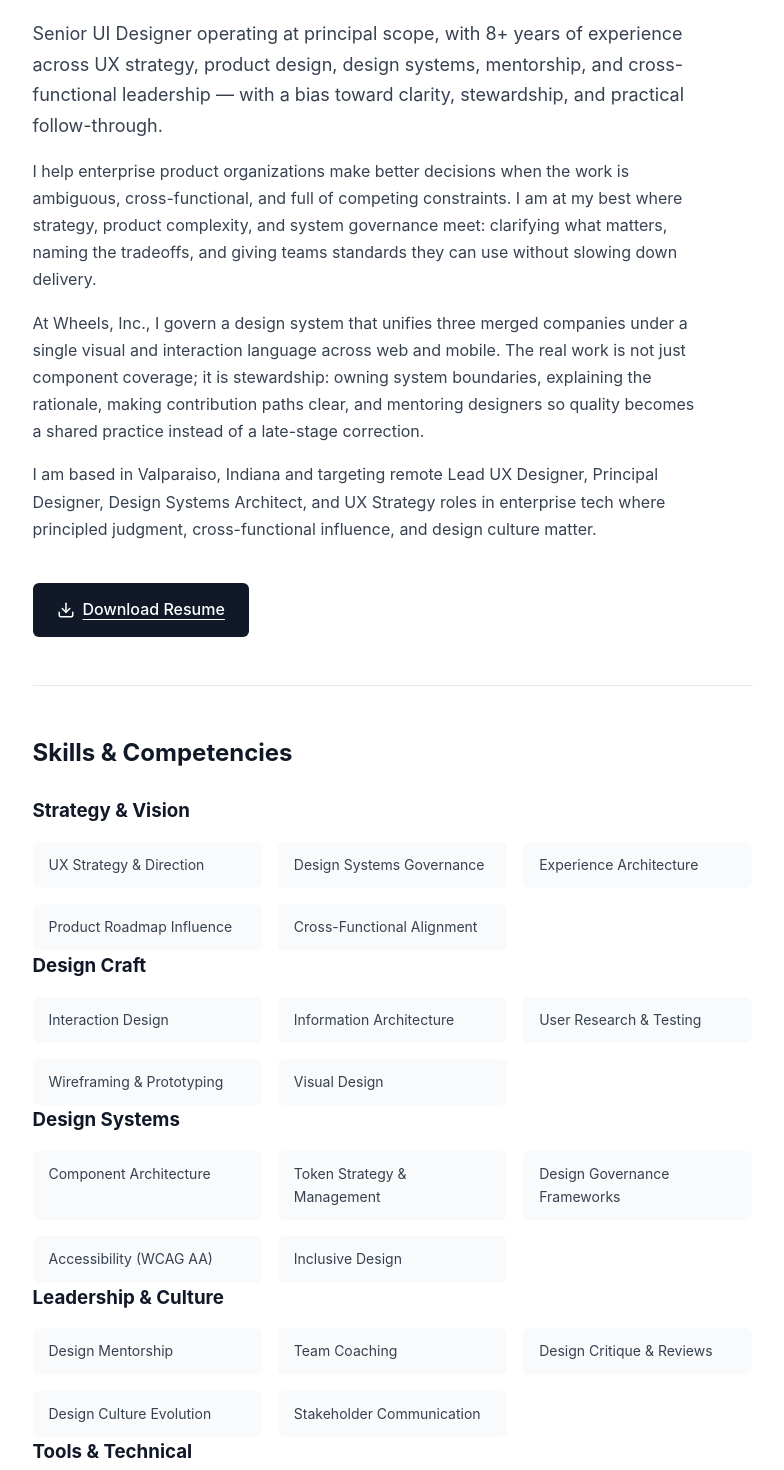
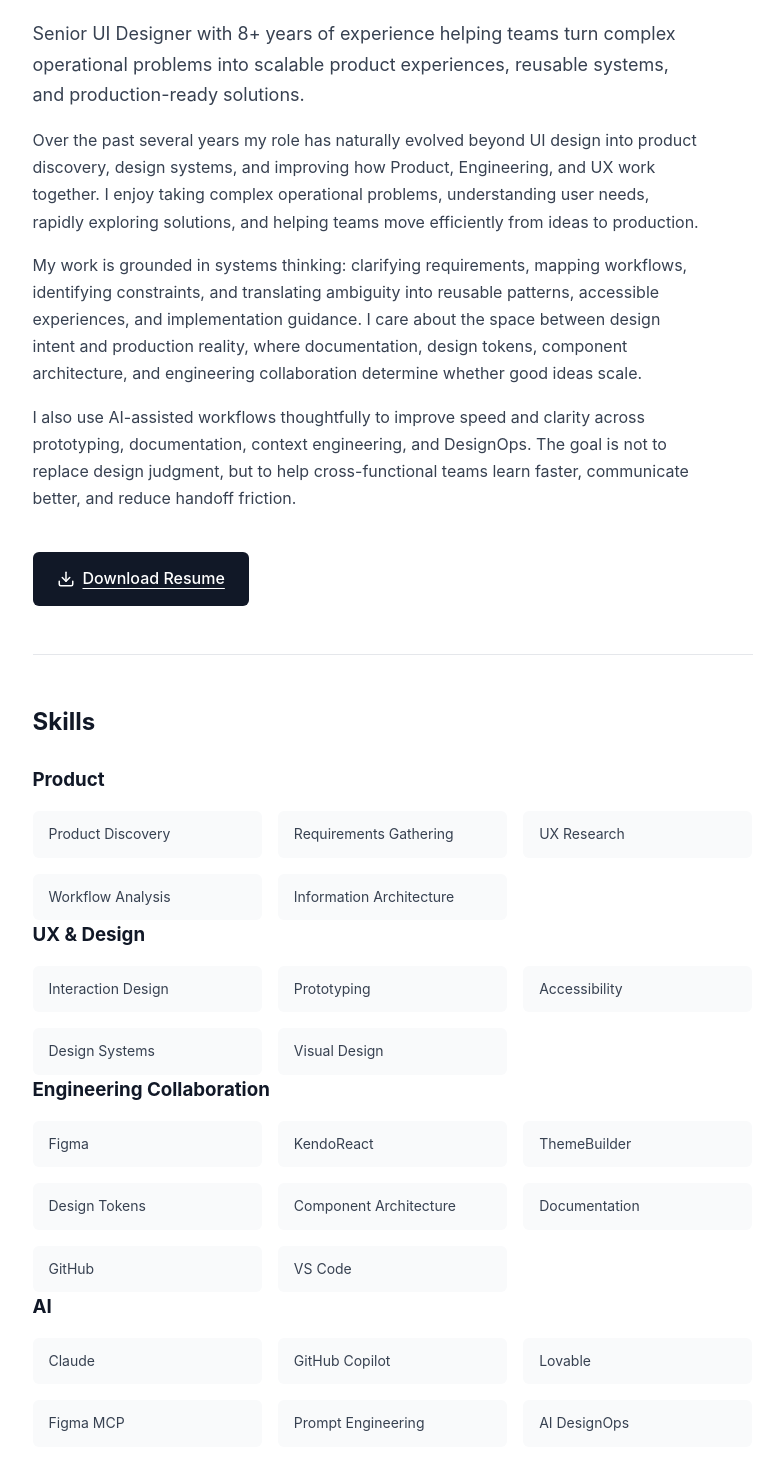
Before and after one commit to davyjonesdesign/davy-jones, a React (Create React App) app: page /about in a window 1280 px wide. Shown: the part 400-1870 px from the top of the page, without its empty margins (240-1024 px from the left). Built offline with nearby package versions, Linux system fonts and the light colour scheme.

Commit message:
Refresh portfolio positioning content

```diff
--- a/src/data/portfolioData.js
+++ b/src/data/portfolioData.js
@@ -8,8 +8,8 @@ export const portfolioData = [
 
     tag: [
       'Design System',
-      'Leadership',
-      'React',
+      'Product Discovery',
+      'Design-to-Development',
       'Mobile',
       'Accessibility'
     ],
@@ -20,6 +20,12 @@ export const portfolioData = [
     // Recruiter-focused structure
     challenge:
       'Following the merger of Wheels, Donlen, and LeasePlan USA, teams were trying to move quickly while carrying three different UI histories. The problem was not only visual inconsistency; it was a lack of shared decision-making. Without clear boundaries, contribution rules, or design-to-code parity, every team had to re-argue the same choices. The business needed a principled operating model that could create unity without flattening every product need.',
+
+    discovery: [
+      'Audited overlapping UI histories across Wheels, Donlen, and LeasePlan USA to understand where inconsistency slowed product delivery',
+      'Gathered input from product, engineering, marketing, and external agency partners to identify system gaps and governance needs',
+      'Mapped design-to-code workflows across Figma, ThemeBuilder, Storybook, and Frontify to expose parity issues and repeated decisions'
+    ],
 
     myRole: [
       'Design System Steward: Owned system integrity, boundaries, and evolution across design, engineering, marketing, and external agency partners',
@@ -97,7 +103,7 @@ export const portfolioData = [
 
     tag: [
       'UX Strategy',
-      'Product Ownership',
+      'Product Discovery',
       'Mentorship',
       'Design System',
       'Enterprise'
@@ -108,6 +114,12 @@ export const portfolioData = [
 
     challenge:
       'Drivers were missing preventative maintenance not because they did not care, but because the product made responsibility, timing, and next actions too easy to misunderstand. The redesign treated maintenance as part of a larger vehicle lifecycle, giving drivers and fleet teams a clearer, more accountable path from notification to task completion.',
+
+    discovery: [
+      'Conducted driver research to understand why preventative maintenance tasks were missed or misunderstood',
+      'Mapped maintenance workflows, status states, error recovery, and support escalation paths across the driver journey',
+      'Aligned Product, Engineering, Operations, and Driver Services around responsibility, compliance, and measurable support outcomes'
+    ],
 
     myRole: [
       'UX lead from discovery through production: served as design authority for research synthesis, interaction design, validation, and implementation alignment',
@@ -173,6 +185,12 @@ export const portfolioData = [
     challenge:
       'An enterprise fleet client needed to validate whether AI-assisted interaction patterns could reduce a multi-hour redeployment workflow into a guided, auditable experience. Existing operations depended on fragmented spreadsheets, email threads, and manual status checks. The design challenge was not to make AI feel magical; it was to make it accountable by communicating intent, system state, confidence, and recovery paths clearly.',
 
+    discovery: [
+      'Analyzed how operators coordinated redeployment across spreadsheets, email threads, and manual vehicle status checks',
+      'Worked with enterprise stakeholders and an engineering architect to define what an AI-assisted PoC needed to prove',
+      'Identified trust requirements for AI interaction, including intent, system state, confidence, scope, and recovery paths'
+    ],
+
     myRole: [
       'Solo designer on the PoC: owned all UX, UI, and design system decisions from concept through handoff-ready prototype',
       'Design-to-development bridge: translated Figma designs into KendoReact implementation using AI-assisted front-end tooling (Lovable) and VS Code',
@@ -234,8 +252,8 @@ export const portfolioData = [
     duration: '2026',
 
     tag: [
-      'UX/UI',
-      'React',
+      'Product Discovery',
+      'Rapid Prototyping',
       'Personal Finance',
       'Product Design',
       'Dashboard'
@@ -246,6 +264,12 @@ export const portfolioData = [
 
     challenge:
       'Budgeting tools can make people feel judged or overwhelmed. Budgety was framed as a lightweight product for early-career professionals who need a clear monthly plan, fewer surprises, and simple decisions they can trust without living inside spreadsheets.',
+
+    discovery: [
+      'Framed the product around early-career professionals who need a clear monthly plan without spreadsheet-level complexity',
+      'Mapped budgeting jobs-to-be-done around setup, category monitoring, bill reminders, and savings progress',
+      'Used rapid feedback rounds to validate layout, tone, and interaction patterns before refining the prototype'
+    ],
 
     myRole: [
       'Led end-to-end product design from problem framing and information architecture through high-fidelity UI and prototype flows',
--- a/src/pages/About.js
+++ b/src/pages/About.js
@@ -4,53 +4,47 @@ import { Download } from 'lucide-react';
 const About = () => {
   const skillGroups = [
     {
-      title: 'Strategy & Vision',
+      title: 'Product',
       skills: [
-        'UX Strategy & Direction',
-        'Design Systems Governance',
-        'Experience Architecture',
-        'Product Roadmap Influence',
-        'Cross-Functional Alignment'
+        'Product Discovery',
+        'Requirements Gathering',
+        'UX Research',
+        'Workflow Analysis',
+        'Information Architecture'
       ]
     },
     {
-      title: 'Design Craft',
+      title: 'UX & Design',
       skills: [
         'Interaction Design',
-        'Information Architecture',
-        'User Research & Testing',
-        'Wireframing & Prototyping',
+        'Prototyping',
+        'Accessibility',
+        'Design Systems',
         'Visual Design'
       ]
     },
     {
-      title: 'Design Systems',
+      title: 'Engineering Collaboration',
       skills: [
+        'Figma',
+        'KendoReact',
+        'ThemeBuilder',
+        'Design Tokens',
         'Component Architecture',
-        'Token Strategy & Management',
-        'Design Governance Frameworks',
-        'Accessibility (WCAG AA)',
-        'Inclusive Design'
+        'Documentation',
+        'GitHub',
+        'VS Code'
       ]
     },
     {
-      title: 'Leadership & Culture',
+      title: 'AI',
       skills: [
-        'Design Mentorship',
-        'Team Coaching',
-        'Design Critique & Reviews',
-        'Design Culture Evolution',
-        'Stakeholder Communication'
-      ]
-    },
-    {
-      title: 'Tools & Technical',
-      skills: [
-        'Figma component architecture, variables, and design tokens',
-        'User research tools',
-        'Principle, Framer, and Lovable prototyping',
-        'Cursor, Claude Code, GitHub Copilot, and Figma MCP',
-        'React, TypeScript, JavaScript, HTML, CSS, Vue, and Git'
+        'Claude',
+        'GitHub Copilot',
+        'Lovable',
+        'Figma MCP',
+        'Prompt Engineering',
+        'AI DesignOps'
       ]
     }
   ];
@@ -107,19 +101,19 @@ const About = () => {
   return (
     <div className="about container">
       <p className="eyebrow">About</p>
-      <h1>I bring principled UX leadership to complex, multi-team product work.</h1>
+      <h1>I work at the intersection of Product, UX, Design Systems, Engineering, and AI.</h1>
       <p className="about-subtitle">
-        Senior UI Designer operating at principal scope, with 8+ years of experience across UX strategy, product design, design systems, mentorship, and cross-functional leadership — with a bias toward clarity, stewardship, and practical follow-through.
+        Senior UI Designer with 8+ years of experience helping teams turn complex operational problems into scalable product experiences, reusable systems, and production-ready solutions.
       </p>
 
       <p>
-        I help enterprise product organizations make better decisions when the work is ambiguous, cross-functional, and full of competing constraints. I am at my best where strategy, product complexity, and system governance meet: clarifying what matters, naming the tradeoffs, and giving teams standards they can use without slowing down delivery.
+        Over the past several years my role has naturally evolved beyond UI design into product discovery, design systems, and improving how Product, Engineering, and UX work together. I enjoy taking complex operational problems, understanding user needs, rapidly exploring solutions, and helping teams move efficiently from ideas to production.
       </p>
       <p>
-        At Wheels, Inc., I govern a design system that unifies three merged companies under a single visual and interaction language across web and mobile. The real work is not just component coverage; it is stewardship: owning system boundaries, explaining the rationale, making contribution paths clear, and mentoring designers so quality becomes a shared practice instead of a late-stage correction.
+        My work is grounded in systems thinking: clarifying requirements, mapping workflows, identifying constraints, and translating ambiguity into reusable patterns, accessible experiences, and implementation guidance. I care about the space between design intent and production reality, where documentation, design tokens, component architecture, and engineering collaboration determine whether good ideas scale.
       </p>
       <p>
-        I am based in Valparaiso, Indiana and targeting remote Lead UX Designer, Principal Designer, Design Systems Architect, and UX Strategy roles in enterprise tech where principled judgment, cross-functional influence, and design culture matter.
+        I also use AI-assisted workflows thoughtfully to improve speed and clarity across prototyping, documentation, context engineering, and DesignOps. The goal is not to replace design judgment, but to help cross-functional teams learn faster, communicate better, and reduce handoff friction.
       </p>
 
       <a
@@ -135,7 +129,7 @@ const About = () => {
 
       <hr />
 
-      <h2>Skills & Competencies</h2>
+      <h2>Skills</h2>
       {skillGroups.map((group) => (
         <section key={group.title} className="skill-group" aria-labelledby={`${group.title}-heading`}>
           <h3 id={`${group.title}-heading`}>{group.title}</h3>
--- a/src/pages/Home.js
+++ b/src/pages/Home.js
@@ -7,17 +7,67 @@ const featuredProjects = featuredAliases
   .map((alias) => portfolioData.find((project) => project.alias === alias))
   .filter(Boolean);
 
+const focusAreas = [
+  {
+    label: 'Product Discovery',
+    title: 'Understand the real problem',
+    items: [
+      'Work with stakeholders to understand business goals, users, and operational constraints.',
+      'Validate assumptions before teams commit to heavy delivery paths.',
+      'Turn messy inputs into practical, testable product direction.'
+    ]
+  },
+  {
+    label: 'Enterprise Design Systems',
+    title: 'Scale decisions across teams',
+    items: [
+      'Create reusable patterns that improve consistency, accessibility, and engineering efficiency.',
+      'Connect Figma, tokens, ThemeBuilder, Storybook, and documentation into shared ways of working.',
+      'Protect system quality while leaving room for legitimate product needs.'
+    ]
+  },
+  {
+    label: 'AI-Assisted Product Development',
+    title: 'Prototype and clarify faster',
+    items: [
+      'Use Claude, GitHub Copilot, Lovable, VS Code, and Figma MCP to accelerate exploration.',
+      'Improve documentation, context engineering, and design-to-development workflows.',
+      'Treat AI as a collaborative accelerator, not a replacement for product judgment.'
+    ]
+  },
+  {
+    label: 'Design-to-Development Collaboration',
+    title: 'Reduce ambiguity before build',
+    items: [
+      'Document interaction models, edge cases, implementation guidance, and reusable patterns.',
+      'Partner closely with engineers through reviews, QA, and system-level decisions.',
+      'Help teams move from ideas to production with fewer interpretation gaps.'
+    ]
+  }
+];
+
+const workingSteps = [
+  ['Discover', 'Understand users, stakeholders, business goals, and operational workflows.'],
+  ['Define', 'Clarify requirements, identify constraints, simplify complexity, and establish success criteria.'],
+  ['Prototype', 'Use Figma, Lovable, AI tools, and rapid iteration to validate ideas early.'],
+  ['Build', 'Partner with engineering through documentation, design systems, implementation reviews, and ongoing collaboration.'],
+  ['Improve', 'Measure, refine, document, and scale successful solutions across products.']
+];
+
 const Home = () => {
   return (
     <div className="landing container">
       <div className="landing-hero">
-        <p className="eyebrow">Lead UX Designer · Principled Systems · Practical Product Clarity</p>
-        <h1>Principled UX for Messy Enterprise Work</h1>
+        <p className="eyebrow">Senior UI Designer</p>
+        <h1>Senior UI Designer</h1>
         <p className="landing-intro">
-          I help teams make durable product decisions when the work is complex, political, and easy to overcomplicate. My strength is turning ambiguity into honest, usable systems people can actually ship.
+          Specializing in product discovery, enterprise design systems, AI-assisted prototyping, and design-to-development collaboration.
         </p>
         <p className="landing-proof">
-          The thread through my work is simple: define the principles, respect the constraints, build the clearest path forward, and keep the experience accountable to the people who rely on it.
+          I partner with Product, Engineering, Research, and Operations to turn complex business problems into scalable digital products. My work spans UX strategy, rapid prototyping, enterprise design systems, accessibility, and AI-assisted product development—helping teams reduce ambiguity and move from ideas to implementation faster.
+        </p>
+        <p className="brand-statement">
+          I help reduce ambiguity between Product, Design, and Engineering by turning complex problems into scalable systems, clear experiences, and production-ready solutions.
         </p>
         <div className="landing-cta">
           <Link to="/work" className="btn btn-primary">
@@ -29,37 +79,38 @@ const Home = () => {
         </div>
       </div>
 
-      <section aria-labelledby="leadership-proof" className="landing-highlights">
-        <h2 id="leadership-proof" className="section-heading">How I Work</h2>
-        <div className="highlight-card">
-          <span className="highlight-stat">Clarity</span>
-          <h3>Name the real problem</h3>
-          <ul>
-            <li>Separate symptoms from systems so teams solve the right thing.</li>
-            <li>Use principles and decision criteria before jumping into screens.</li>
-            <li>Ground debates in workflow evidence, not taste or hierarchy.</li>
-          </ul>
-        </div>
+      <section aria-labelledby="core-focus" className="landing-highlights">
+        <h2 id="core-focus" className="section-heading">Core Focus Areas</h2>
+        {focusAreas.map((area) => (
+          <div className="highlight-card" key={area.label}>
+            <span className="highlight-stat">{area.label}</span>
+            <h3>{area.title}</h3>
+            <ul>
+              {area.items.map((item) => <li key={item}>{item}</li>)}
+            </ul>
+          </div>
+        ))}
+      </section>
 
-        <div className="highlight-card">
-          <span className="highlight-stat">Conviction</span>
-          <h3>Hold the line without posturing</h3>
-          <ul>
-            <li>Protect quality across product, engineering, marketing, and agency teams.</li>
-            <li>Pair firm standards with practical paths so governance feels useful.</li>
-            <li>Use critique, documentation, and facilitation to make good decisions repeatable.</li>
-          </ul>
-        </div>
+      <section aria-labelledby="how-i-work" className="landing-highlights process-section">
+        <h2 id="how-i-work" className="section-heading">How I Work</h2>
+        {workingSteps.map(([title, text]) => (
+          <div className="highlight-card" key={title}>
+            <span className="highlight-stat">{title}</span>
+            <p>{text}</p>
+          </div>
+        ))}
+      </section>
 
-        <div className="highlight-card">
-          <span className="highlight-stat">Stewardship</span>
-          <h3>Build systems that earn trust</h3>
-          <ul>
-            <li>Unified three merged companies under one design language without pretending the constraints were simple.</li>
-            <li>Built and governed 60+ production-ready components with WCAG AA expectations baked in.</li>
-            <li>Reduced implementation time by 50% through reusable patterns, documentation, and fewer repeated decisions.</li>
-          </ul>
-        </div>
+      <section aria-labelledby="ai-workflows" className="ai-section highlight-card highlight-card-featured">
+        <span className="highlight-stat">AI-enabled design practice</span>
+        <h2 id="ai-workflows" className="section-heading">AI supports my process—it does not replace it.</h2>
+        <p>
+          I use Claude, GitHub Copilot, Lovable, VS Code, and Figma MCP to accelerate rapid prototyping, documentation, context engineering, and design-to-development workflows. The value is not simply generating screens; it is improving speed, clarity, collaboration, and the quality of decisions teams can make before production.
+        </p>
+        <ul className="highlight-tags" aria-label="AI workflow themes">
+          {['Claude', 'GitHub Copilot', 'Lovable', 'VS Code', 'Figma MCP', 'AI DesignOps', 'Rapid prototyping', 'Documentation', 'Context engineering'].map((tag) => <li key={tag}>{tag}</li>)}
+        </ul>
       </section>
 
       <section aria-labelledby="featured-work" className="featured-work-section">
--- a/src/pages/ProjectDetail.js
+++ b/src/pages/ProjectDetail.js
@@ -59,12 +59,27 @@ const ProjectDetail = () => {
 
         <hr />
 
-        {/* Challenge */}
+        {/* Problem */}
         {project.challenge && (
           <>
             <section>
-              <h2>Challenge</h2>
+              <h2>Problem</h2>
               <p>{project.challenge}</p>
+            </section>
+            <hr />
+          </>
+        )}
+
+        {/* Discovery */}
+        {project.discovery && (
+          <>
+            <section>
+              <h2>Discovery</h2>
+              <ul>
+                {project.discovery.map((item, idx) => (
+                  <li key={idx}>{item}</li>
+                ))}
+              </ul>
             </section>
             <hr />
           </>
@@ -318,7 +333,7 @@ const ProjectDetail = () => {
         {project.tools && (
           <>
             <section>
-              <h2>Tools & Technologies</h2>
+              <h2>Tools &amp; Technologies</h2>
               <p>{project.tools.join(' · ')}</p>
             </section>
           </>
--- a/src/pages/Work.js
+++ b/src/pages/Work.js
@@ -6,9 +6,9 @@ const Work = () => {
   return (
     <div className="work container">
       <p className="eyebrow">Case Studies</p>
-      <h1>Enterprise UX, Design Systems & Honest Product Decisions</h1>
+      <h1>Product Thinking, Systems Thinking & Design-to-Development Collaboration</h1>
       <p className="work-intro">
-        A mix of enterprise systems work, product strategy, and self-directed projects. The common thread is principled decision-making: clarifying the work, naming the tradeoffs, and making useful things that can survive real constraints.
+        Case studies focused on the product story behind the interface: the business problem, discovery work, cross-functional approach, and outcomes that improved usability, consistency, scalability, accessibility, and delivery speed.
       </p>
 
       <div className="project-list">
```
Also changed, not shown: src/index.css (+33 -0 lines).
